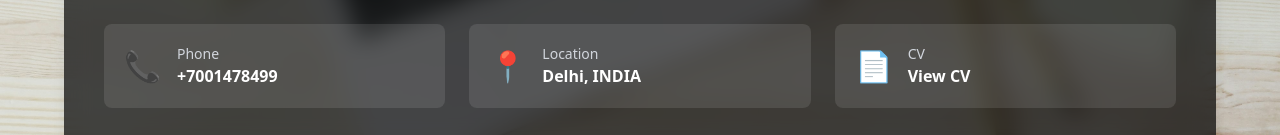
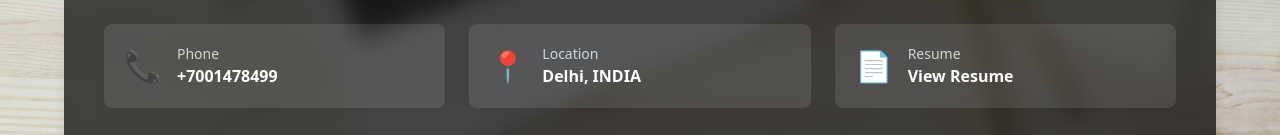
Before and after one commit to abhishal-ks/rytshark-port, a Next.js app: page / in a window 1280 px wide. Shown: the part 2922-3057 px from the top of the page. Built offline with nearby package versions, Linux system fonts and the light colour scheme.

Commit message:
Update resume link and file name in Home component

```diff
--- a/app/page.js
+++ b/app/page.js
@@ -224,9 +224,9 @@ export default function Home() {
                 icon: '📍',
               },
               {
-                label: 'CV',
-                value: 'View CV',
-                href: '/Abhishal-CV.pdf',
+                label: 'Resume',
+                value: 'View Resume',
+                href: '/Resume - Abhishal Kumar Sharma_compressed.pdf',
                 icon: '📄',
               },
             ].map(({ label, value, href, icon }) => (
```
Also changed, not shown: 1 other file (tests, documents, lock files or other folders).
